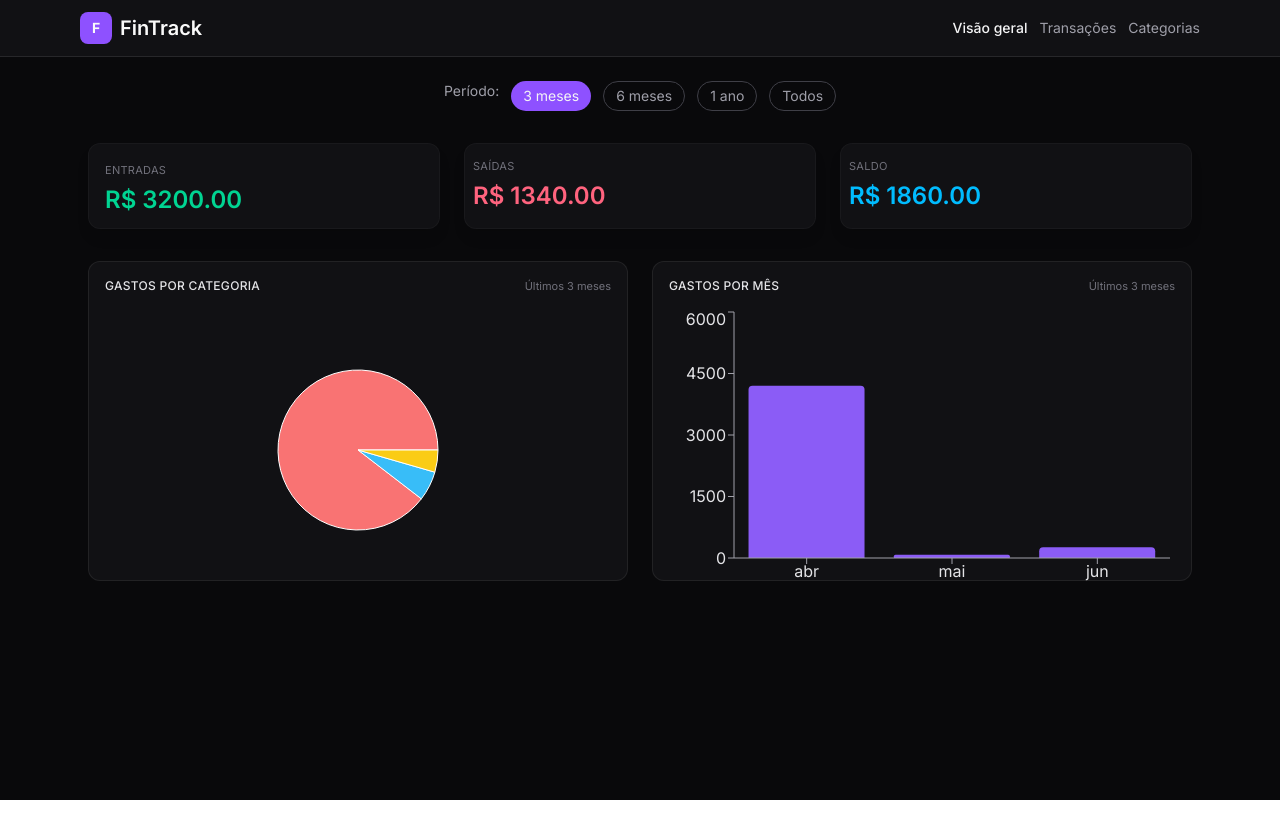
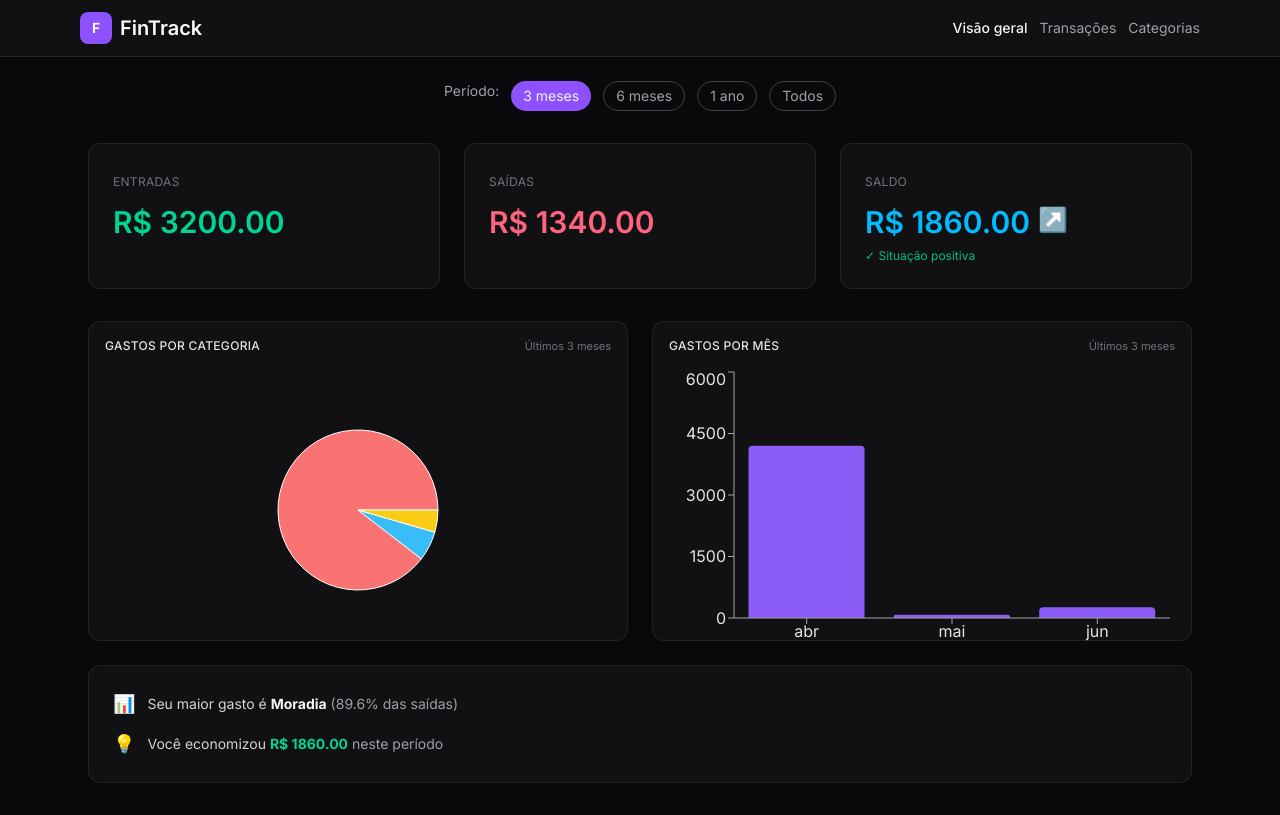
Before and after one commit to ManzanoW/fintrack, a Next.js app: page / in a window 1280 px wide. Built offline with nearby package versions, Linux system fonts and the light colour scheme.

Commit message:
feat: added insights component

```diff
--- a/src/app/page.tsx
+++ b/src/app/page.tsx
@@ -1,5 +1,6 @@
 "use client";
 import { useState } from "react";
+import { usePeriod } from "@/context/PeriodContext";
 import {
   PieChart,
   Pie,
@@ -12,6 +13,7 @@ import {
 } from "recharts";
 
 import Header from "./header/Header";
+import { OverviewInsights } from "@/components/OverviewInsights";
 
 interface Transaction {
   id: number;
@@ -128,7 +130,7 @@ const COLORS: string[] = [
 
 export default function Dashboard() {
   const [transactions] = useState<Transaction[]>(mockTransactions);
-  const [period, setPeriod] = useState<PeriodOption>("3m");
+  const { period, setPeriod } = usePeriod();
 
   const now = new Date("2026-06-30");
 
@@ -249,32 +251,46 @@ export default function Dashboard() {
       {/* Cards de resumo */}
       <main className="mx-auto max-w-6xl px-6 py-8 select-none">
         <div className="grid grid-cols-1 sm:grid-cols-3 gap-4 sm:gap-6 mb-8">
-          <div className="bg-zinc-900/60 border border-zinc-800/40 backdrop-blur-sm px-4 py-3 sm:p6 rounded-xl shadow-lg text-center sm:text-left hover:scale-[1.02] transition-shadow hover:shadow-emerald-400/50 hover:border-emerald-400/80">
-            <span className="text-[11px] uppercase tracking-wide text-zinc-500">
+          <div className="bg-zinc-900/60 border border-zinc-800/80 rounded-xl p-5 sm:p-6 hover:border-emerald-400">
+            <span className="text-xs uppercase tracking-wide text-zinc-500">
               Entradas
             </span>
-            <p className="mt-1 text-2xl font-semibold text-emerald-400">
-              R$ {totalIn.toFixed(2)}
-            </p>
+            <div className="sm:mt-3 flex items-end gap-2">
+              <p className="text-2xl sm:text-3xl font-semibold text-emerald-400">
+                R$ {totalIn.toFixed(2)}
+              </p>
+            </div>
           </div>
-          <div className="bg-zinc-900/60 border border-zinc-800/40 backdrop-blur-sm p-2 sm:p6 rounded-xl shadow-lg text-center sm:text-left hover:scale-[1.02] transition-shadow hover:shadow-rose-400/50 hover:border-rose-400/80">
-            <span className="text-[11px] uppercase tracking-wide text-zinc-500">
+          <div className="bg-zinc-900/60 border border-zinc-800/80 rounded-xl p-5 sm:p-6 hover:border-rose-400">
+            <span className="text-xs uppercase tracking-wide text-zinc-500">
               Saídas
             </span>
-            <p className="mt-1 text-2xl font-semibold text-rose-400">
-              R$ {totalOut.toFixed(2)}
-            </p>
+            <div className="sm:mt-3 flex items-end gap-2 ">
+              <p className="text-2xl sm:text-3xl font-semibold text-rose-400">
+                R$ {totalOut.toFixed(2)}
+              </p>
+            </div>
           </div>
-          <div className="bg-zinc-900/60 border border-zinc-800/40 backdrop-blur-sm p-2 sm:p6 rounded-xl shadow-lg text-center sm:text-left hover:scale-[1.02] transition-shadow hover:shadow-sky-400/50 hover:border-sky-400/80">
-            <span className="text-[11px] uppercase tracking-wide text-zinc-500">
+          <div className="bg-zinc-900/60 border border-zinc-800/80 rounded-xl p-5 sm:p-6 hover:border-sky-400">
+            <span className="text-xs uppercase tracking-wide text-zinc-500">
               Saldo
             </span>
+            <div className="sm:mt-3 flex items-end gap-2">
+              <p className="text-2xl sm:text-3xl font-semibold text-sky-400">
+                R$ {balance.toFixed(2)}
+              </p>
+              {balance >= 0 ? (
+                <span className="text-2xl text-emerald-400 mb-1">↗️</span>
+              ) : (
+                <span className="text-2xl text-rose-400 mb-1">↘️</span>
+              )}
+            </div>
             <p
-              className={`mt-1 text-2xl font-semibold ${
-                balance >= 0 ? "text-sky-400" : "text-rose-400"
+              className={`text-xs mt-2 ${
+                balance >= 0 ? "text-emerald-500" : "text-rose-500"
               }`}
             >
-              R$ {balance.toFixed(2)}
+              {balance >= 0 ? "✓ Situação positiva" : "⚠ Saldo negativo"}
             </p>
           </div>
         </div>
@@ -374,6 +390,7 @@ export default function Dashboard() {
             </ResponsiveContainer>
           </div>
         </div>
+        <OverviewInsights transactions={getFilteredTransactions()} />
       </main>
     </div>
   );
--- /dev/null
+++ b/src/components/OverviewInsights.tsx
@@ -0,0 +1,66 @@
+"use client";
+
+import { Transaction } from "@/lib/transactions";
+
+interface OverviewInsightsProps {
+  transactions: Transaction[];
+}
+
+export function OverviewInsights({ transactions }: OverviewInsightsProps) {
+  // Calcula maior categoria
+  const categoryTotals = new Map<string, number>();
+  transactions.forEach((t) => {
+    if (t.type === "saída") {
+      const current = categoryTotals.get(t.category) || 0;
+      categoryTotals.set(t.category, current + Math.abs(t.amount));
+    }
+  });
+
+  const totalSpent = Array.from(categoryTotals.values()).reduce(
+    (sum, val) => sum + val,
+    0,
+  );
+  const topCategory = Array.from(categoryTotals.entries()).sort(
+    (a, b) => b[1] - a[1],
+  )[0];
+
+  // Calcula economia
+  const totalIn = transactions
+    .filter((t) => t.type === "entrada")
+    .reduce((sum, t) => sum + t.amount, 0);
+  const savings = totalIn - totalSpent;
+
+  return (
+    <section className="bg-zinc-900/60 border border-zinc-800/80 rounded-xl p-5 sm:p-6 space-y-4 mt-6">
+      <div className="space-y-3 text-sm">
+        {topCategory && (
+          <p className="flex items-center gap-3 text-zinc-300">
+            <span className="text-lg">📊</span>
+            <span>
+              Seu maior gasto é{" "}
+              <span className="font-bold text-zinc-100">{topCategory[0]}</span>{" "}
+              <span className="text-zinc-400">
+                ({((topCategory[1] / totalSpent) * 100).toFixed(1)}% das saídas)
+              </span>
+            </span>
+          </p>
+        )}
+
+        <p className="flex items-center gap-3 text-zinc-300">
+          <span className="text-lg">💡</span>
+          <span>
+            Você economizou{" "}
+            <span
+              className={`font-bold ${
+                savings >= 0 ? "text-emerald-400" : "text-rose-400"
+              }`}
+            >
+              R$ {Math.abs(savings).toFixed(2)}
+            </span>{" "}
+            <span className="text-zinc-400">neste período</span>
+          </span>
+        </p>
+      </div>
+    </section>
+  );
+}
```
